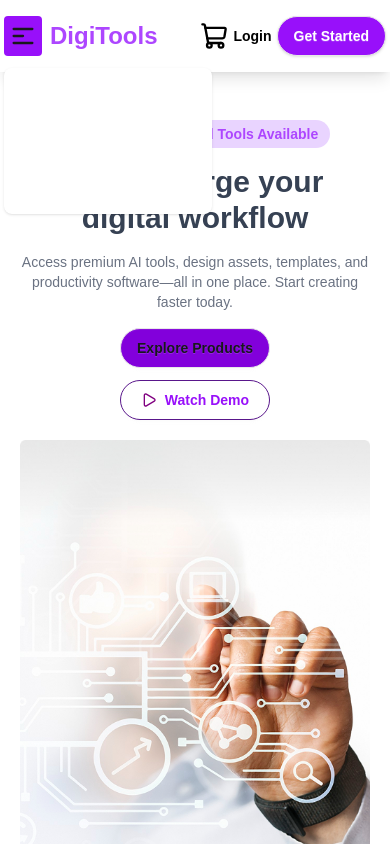
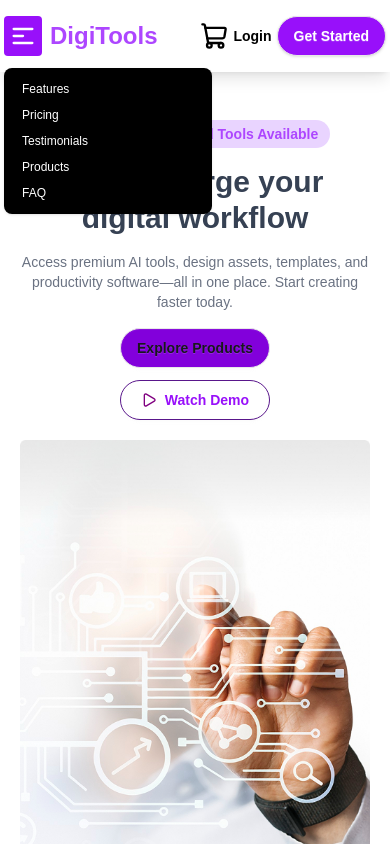
Before and after one commit to zunaed0314/B13-A06, a React (Vite) app: page / in a window 390 px wide. Both pictures are taken after a click on the button 23 px from the left and 36 px from the top of the page. Shown: the top 844 px of the page. Built offline with nearby package versions, Linux system fonts and the light colour scheme.

Commit message:
responsive color issue fixed

```diff
--- a/src/Components/Hero/Hero.jsx
+++ b/src/Components/Hero/Hero.jsx
@@ -19,7 +19,7 @@ const Hero = () => {
                     Access premium AI tools, design assets, templates, and productivity software—all in one place. Start creating faster today.
                 </p>
                 <div className='relative flex flex-col sm:flex-row gap-3'>
-                    <button className="btn bg-purple-700 rounded-full text-sm sm:text-base md:text-lg lg:text-xl py-2 sm:py-3 md:py-4 hover:bg-white hover:text-black hover:border-2 hover:border-purple-700">
+                    <button className="btn bg-purple-700 rounded-full text-sm sm:text-white md:text-lg lg:text-xl py-2 sm:py-3 md:py-4 hover:bg-white hover:text-black hover:border-2 hover:border-purple-700">
                         Explore Products
                     </button>
                     <button className='btn rounded-full border border-purple-900 py-2 sm:py-3  md:py-4 bg-white text-purple-600 font-semibold hover:bg-white hover:text-black text-sm sm:text-base md:text-lg lg:text-xl flex gap-2'>
--- a/src/Components/Navbar/Nav.jsx
+++ b/src/Components/Navbar/Nav.jsx
@@ -7,11 +7,11 @@ const Nav = ({ cartCount }) => {
             <div className="navbar-start flex  items-center gap-2 ">
                 <div className="dropdown">
                     <div tabIndex={0} role="button" className="btn btn-ghost lg:hidden bg-purple-600 p-1">
-                        <svg xmlns="http://www.w3.org/2000/svg" className="h-7 w-7" fill="none" viewBox="0 0 24 24" stroke="currentColor">
-                            <path strokeLinecap="round" strokeLinejoin="round" strokeWidth="2" d="M4 6h16M4 12h8m-8 6h16" />
+                        <svg xmlns="http://www.w3.org/2000/svg" className="h-7 w-7" fill="none" viewBox="0 0 24 24" stroke="white">
+                            <path strokeLinecap="round" strokeLinejoin="round" strokeWidth="2" d="M4 6h16M4 12h8m-8 6h16" stroke="white" />
                         </svg>
                     </div>
-                    <ul tabIndex="-1" className="menu menu-sm dropdown-content bg-base-100 rounded-box z-1 mt-3 w-52 p-2 shadow text-white">
+                    <ul tabIndex="-1" className="menu menu-sm dropdown-content bg-black rounded-box z-1 mt-3 w-52 p-2 shadow text-white">
                         <li><a>Features</a></li>
                         <li><a>Pricing</a></li>
                         <li><a>Testimonials</a></li>
```
